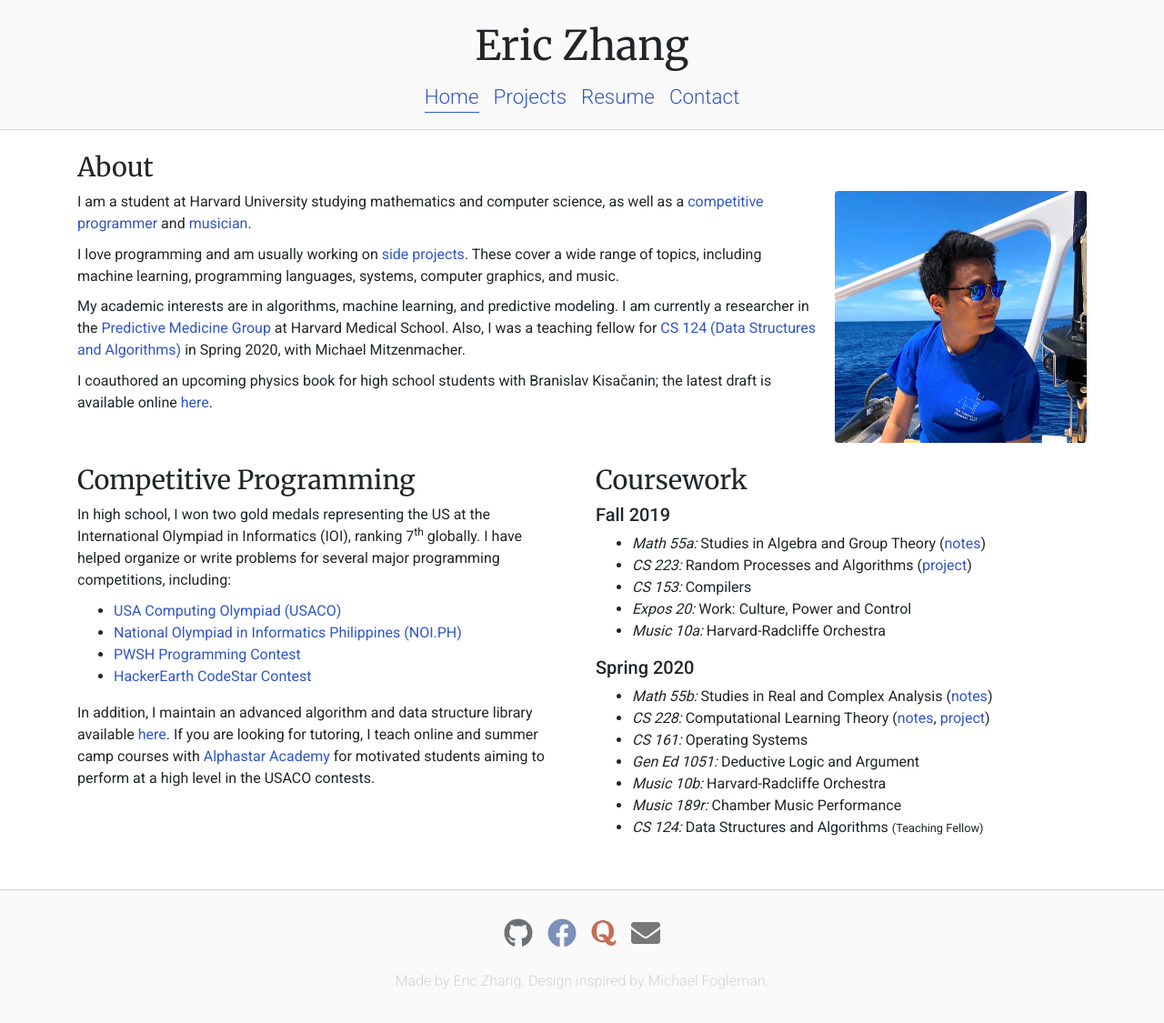
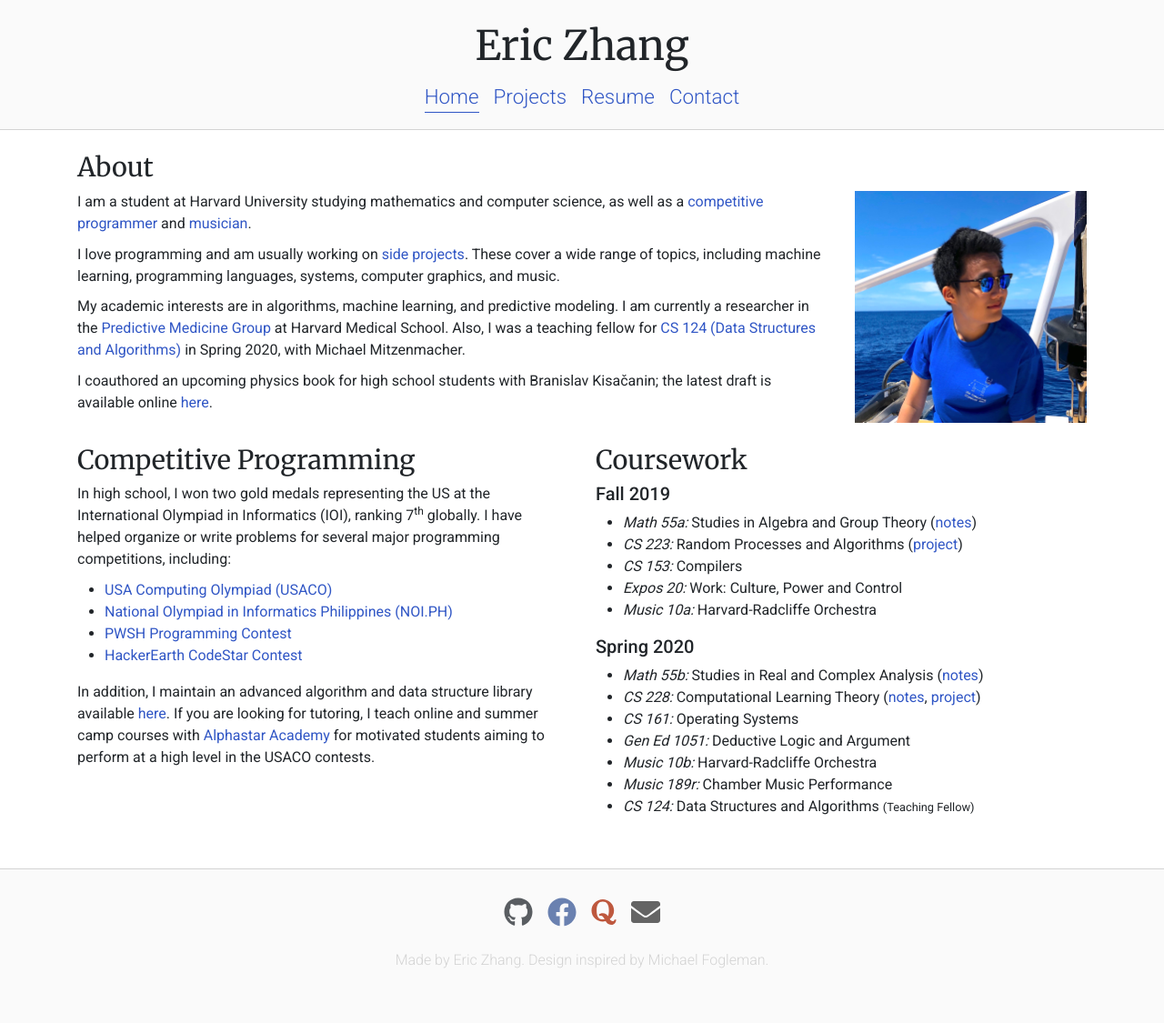
Before and after one commit to ekzhang/ekzhang.github.io, a Jekyll site: the page built from pages/index.html, in a window 1280 px wide. Shown: the whole page at 91% size. Built offline with Jekyll 4.4.1, drawn with Linux system fonts in a browser that asks for light colours; nearby versions of some CDN libraries; after the commit the page ends 1102 px from its top, so only the background shows below that.

Commit message:
Styling changes - font size, responsive photo

```diff
--- a/_sass/main.scss
+++ b/_sass/main.scss
@@ -24,15 +24,29 @@ h2 {
   margin-top: 1.5rem;
 }
 
-h3,
+h3 {
+  font-family: $heading;
+  font-size: 1.5rem;
+  margin-top: 1.2rem;
+}
+
 h4 {
   font-family: $heading;
-  margin-top: 1.2rem;
-  small {
-    font-size: 70%;
-    color: rgba(0, 0, 0, 0.6);
-    white-space: nowrap;
-  }
+  font-size: 1.25rem;
+  margin-top: 1rem;
+}
+
+h3 small,
+h4 small {
+  font-size: 70%;
+  color: rgba(0, 0, 0, 0.6);
+  white-space: nowrap;
+}
+
+dl,
+ol,
+ul {
+  padding-inline-start: 30px;
 }
 
 p {
@@ -114,7 +128,6 @@ hr {
   margin-top: -0.25rem;
   margin-bottom: 0.25rem;
   font-family: $heading;
-  font-size: 1.1rem;
 }
 
 footer {
@@ -130,7 +143,7 @@ footer {
   }
   a {
     color: black;
-    opacity: 0.65;
+    opacity: 0.75;
     transition: opacity 0.5s;
     &:hover {
       opacity: 1;
--- a/pages/index.html
+++ b/pages/index.html
@@ -5,13 +5,9 @@ permalink: /
 ---
 
 <div class="container">
-  <section class="clearfix">
   <h2>About</h2>
-    <img
-      class="d-inline-block rounded float-right w-25 ml-3"
-      alt="Eric Zhang"
-      src="/assets/images/profile.jpg"
-    />
+  <div class="row">
+    <section class="col-md-8 col-xl-9">
       <p>
         I am a student at Harvard University studying mathematics and computer
         science, as well as a
@@ -22,13 +18,13 @@ permalink: /
       </p>
       <p>
         I love programming and am usually working on
-      <a href="/projects">side projects</a>. These cover a wide range of topics,
-      including machine learning, programming languages, systems, computer
-      graphics, and music.
+        <a href="/projects">side projects</a>. These cover a wide range of
+        topics, including machine learning, programming languages, systems,
+        computer graphics, and music.
       </p>
       <p>
-      My academic interests are in algorithms, machine learning, and predictive
-      modeling. I am currently a researcher in the
+        My academic interests are in algorithms, machine learning, and
+        predictive modeling. I am currently a researcher in the
         <a href="https://www.predmed.org/">Predictive Medicine Group</a> at
         Harvard Medical School. Also, I was a teaching fellow for
         <a href="https://sites.fas.harvard.edu/~libcs124/cs124/syllabus.html"
@@ -42,6 +38,14 @@ permalink: /
         <a href="https://www.aapt.org/physicsteam/2020/pastexams.cfm">here</a>.
       </p>
     </section>
+    <section class="col-md-4 col-xl-3">
+      <img
+        class="img-fluid"
+        alt="Eric Zhang"
+        src="/assets/images/profile.jpg"
+      />
+    </section>
+  </div>
 
   <div class="row">
     <section class="col-lg-6">
--- a/pages/projects.html
+++ b/pages/projects.html
@@ -24,7 +25,7 @@ permalink: /projects
 
 {% for project in site.data.projects %}
 <section class="container" id="{{ project.title | url_encode }}">
-  <h4>{{ project.title }} <small>{{ project.date }}</small></h4>
+  <h3>{{ project.title }} <small>{{ project.date }}</small></h3>
   {% assign repo = project.repo %}
   {% assign tags = project.tags %}
   {% include tags.html repo=repo tags=tags %}
```
Also changed, not shown: other parts of pages/projects.html (+1 -0 lines). Lines whose indentation alone changed are shown as unchanged.
